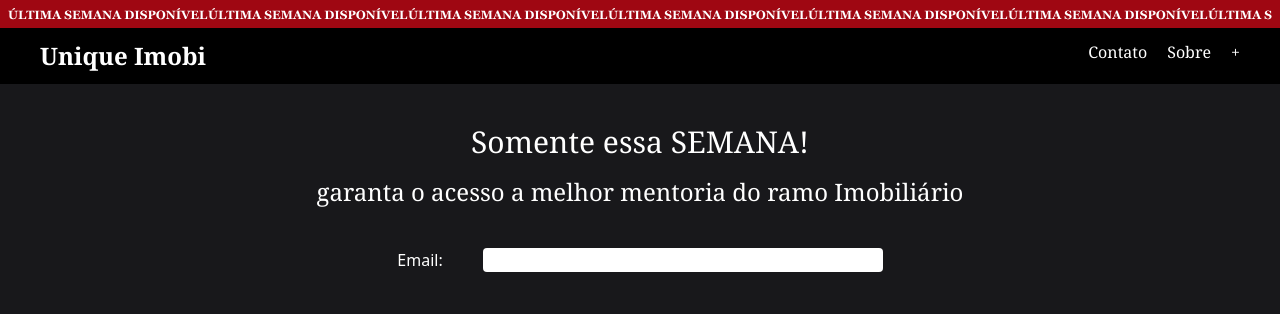
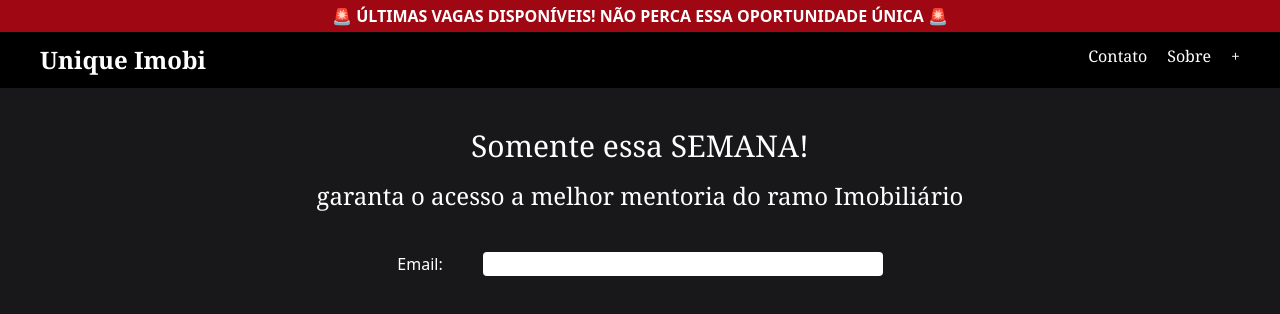
Before and after one commit to LucasPereiraDev/teste-tecnico-impulse, a Next.js app: page / in a window 1280 px wide. Shown: the top 314 px of the page. Built offline with nearby package versions, Linux system fonts and the light colour scheme.

Commit message:
refactor--refatorado component atencao

```diff
--- a/components/atencao.tsx
+++ b/components/atencao.tsx
@@ -1,8 +1,11 @@
 export function Atencao() {
   return (
-    <div className="w-screen bg-red-800 p-2">
-      <div className="bg-[url('/atencao.svg')] bg-repeat-x bg-contain w-full h-3 ">
-      </div>
+    //<div className="w-screen bg-red-800 p-2">
+      //<div className="bg-[url('/atencao.svg')] bg-repeat-x bg-contain w-full h-3 ">
+      //</div>
+    //</div>
+    <div className="w-screen bg-red-800 p-1 flex justify-center">
+      <h1 className="text-white font-bold" >🚨 ÚLTIMAS VAGAS DISPONÍVEIS! NÃO PERCA ESSA OPORTUNIDADE ÚNICA 🚨 </h1>
     </div>
   );
 }
```
